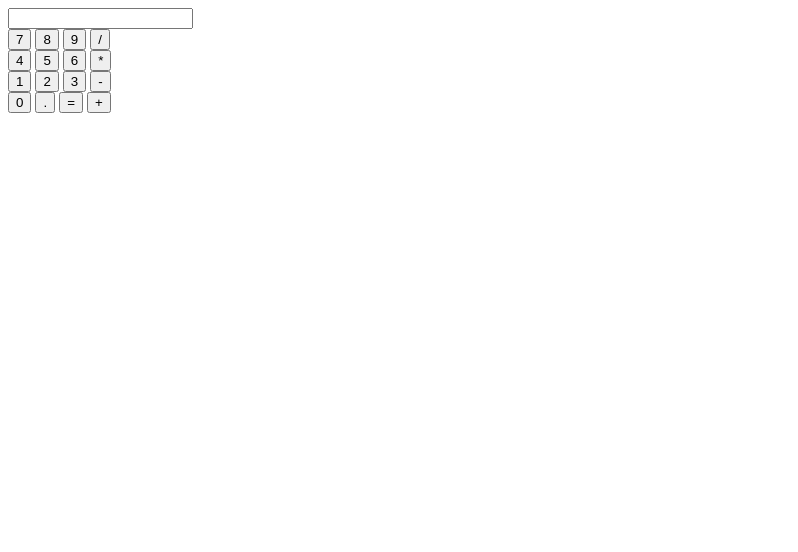
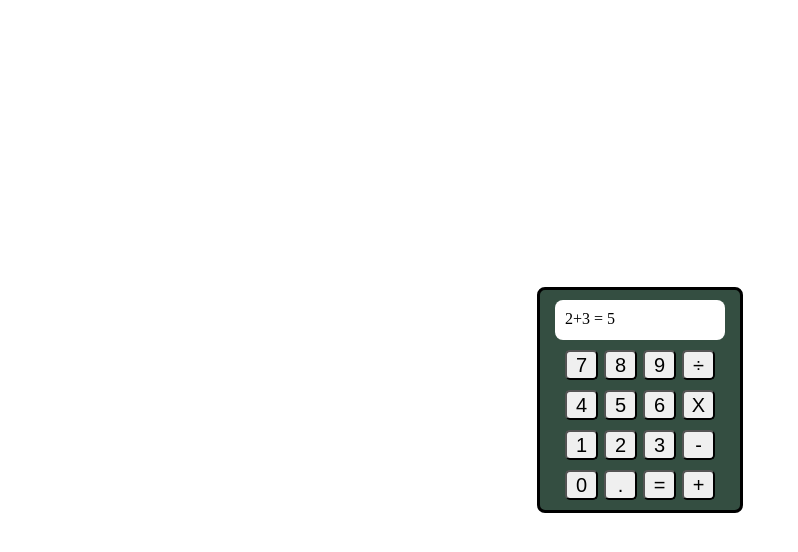
Before and after one commit to cl0b3r/calculator-odin, a plain HTML site: page index.html in a window 1280 px wide. Shown: the whole page, without its empty margins (0-798 px from the left). Drawn offline with Linux system fonts and the light colour scheme.

Commit message:
front end is my passion

```diff
--- a/index.html
+++ b/index.html
@@ -4,36 +4,39 @@
     <meta charset="UTF-8">
     <meta name="viewport" content="width=device-width, initial-scale=1.0">
     <title>Simple Calculator</title>
+    <link rel="stylesheet" href="styles.css">
 </head>
 <body>
     <div class="calculator">
         <div class="display">
-            <input type="text" readonly>
+
         </div>
         <div class="btnBox">
-            <button class="btn">7</button>
-            <button class="btn">8</button>
-            <button class="btn">9</button>
-            <button class="btn">/</button>
+            <button class="btn seven">7</button>
+            <button class="btn eight">8</button>
+            <button class="btn nine">9</button>
+            <button class="btn divide">&divide;</button>
         </div>
         <div class="btnBox">
-            <button class="btn">4</button>
-            <button class="btn">5</button>
-            <button class="btn">6</button>
-            <button class="btn">*</button>
+            <button class="btn four">4</button>
+            <button class="btn five">5</button>
+            <button class="btn six">6</button>
+            <button class="btn mult">X</button>
         </div>
         <div class="btnBox">
-            <button class="btn">1</button>
-            <button class="btn">2</button>
-            <button class="btn">3</button>
-            <button class="btn">-</button>
+            <button class="btn one">1</button>
+            <button class="btn two">2</button>
+            <button class="btn three">3</button>
+            <button class="btn minus">-</button>
         </div>
         <div class="btnBox">
-            <button class="btn">0</button>
-            <button class="btn">.</button>
-            <button class="btn">=</button>
-            <button class="btn">+</button>
+            <button class="btn zero">0</button>
+            <button class="btn dot">.</button>
+            <button class="btn equal">=</button>
+            <button class="btn plus">+</button>
         </div>
     </div>
+
+    <script src="script.js"></script>
 </body>
 </html>
--- a/script.js
+++ b/script.js
@@ -1,6 +1,7 @@
+const display = document.querySelector(".display");
+display.innerText = "2+3 = 5"
+/* functions */
 
-
-/* functions */
 
 function add(a, b){
     return a + b;
--- /dev/null
+++ b/styles.css
@@ -0,0 +1,46 @@
+body{
+    margin: 0;
+    padding: 0;
+    height: 100vh;
+    width: 100vw;
+    display: flex;
+    justify-content: center;
+    align-items: center;
+}
+
+.calculator{
+    background-color: #344e41;
+    border: 3px solid;
+    width: 200px;
+    height: 220px;
+    border-radius: 8px;
+    display: flex;
+    flex-direction: column;
+    justify-content: center;
+    align-items: center;
+    gap: 10px;
+}
+.display{
+    padding: 10px;
+    height: 20px;
+    width: 150px;
+    border-radius: 8px;
+    background-color: white;
+}
+
+.btnBox{
+    width: 150px;
+    display: flex;
+    justify-content: space-evenly;
+    gap: 6px;
+}
+.btn{
+    border-radius: 5px;
+    width: 40px;
+    height: 30px;
+    font-size: 20px;
+    cursor: pointer;
+}
+.btn:hover{
+    border: 2px solid orangered;
+}
```
